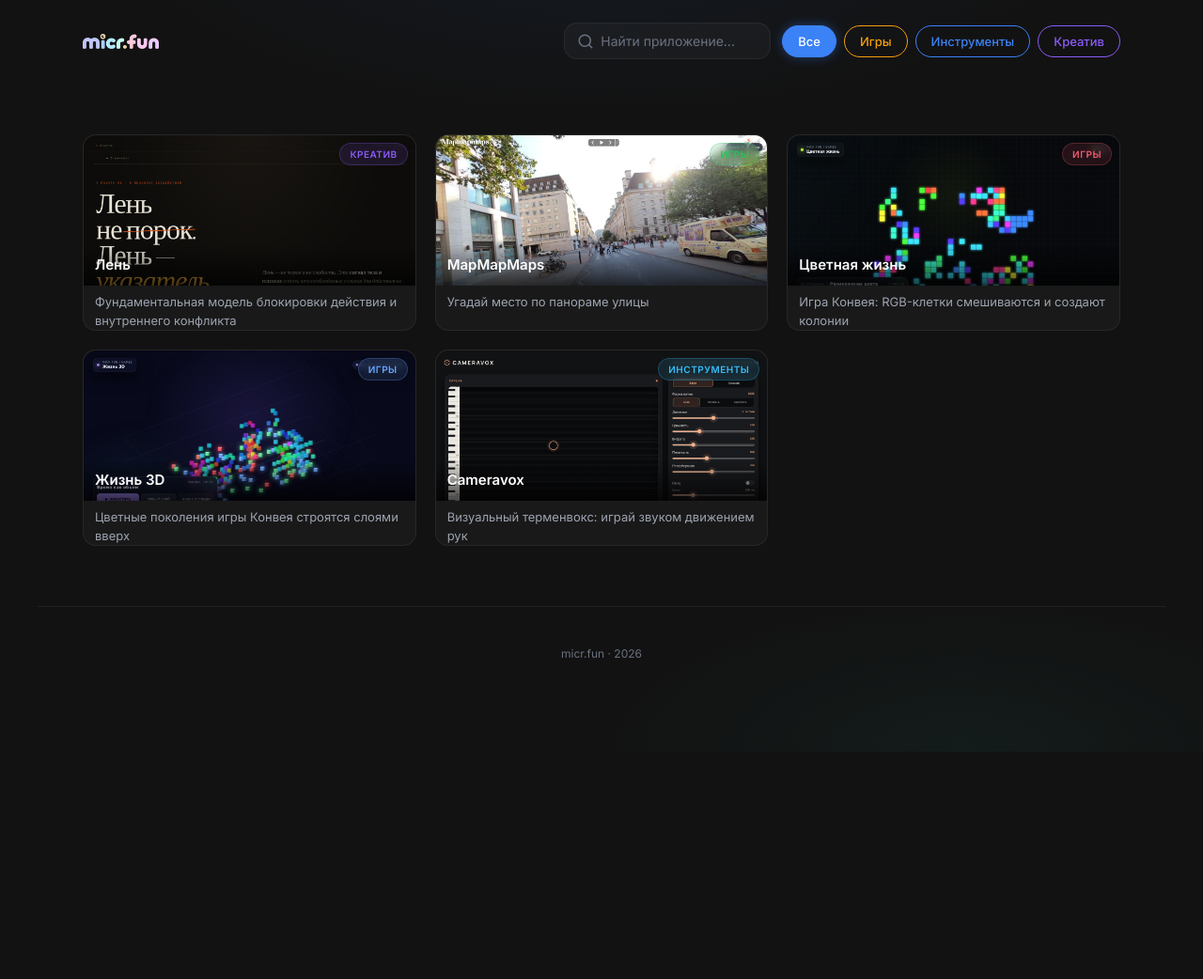
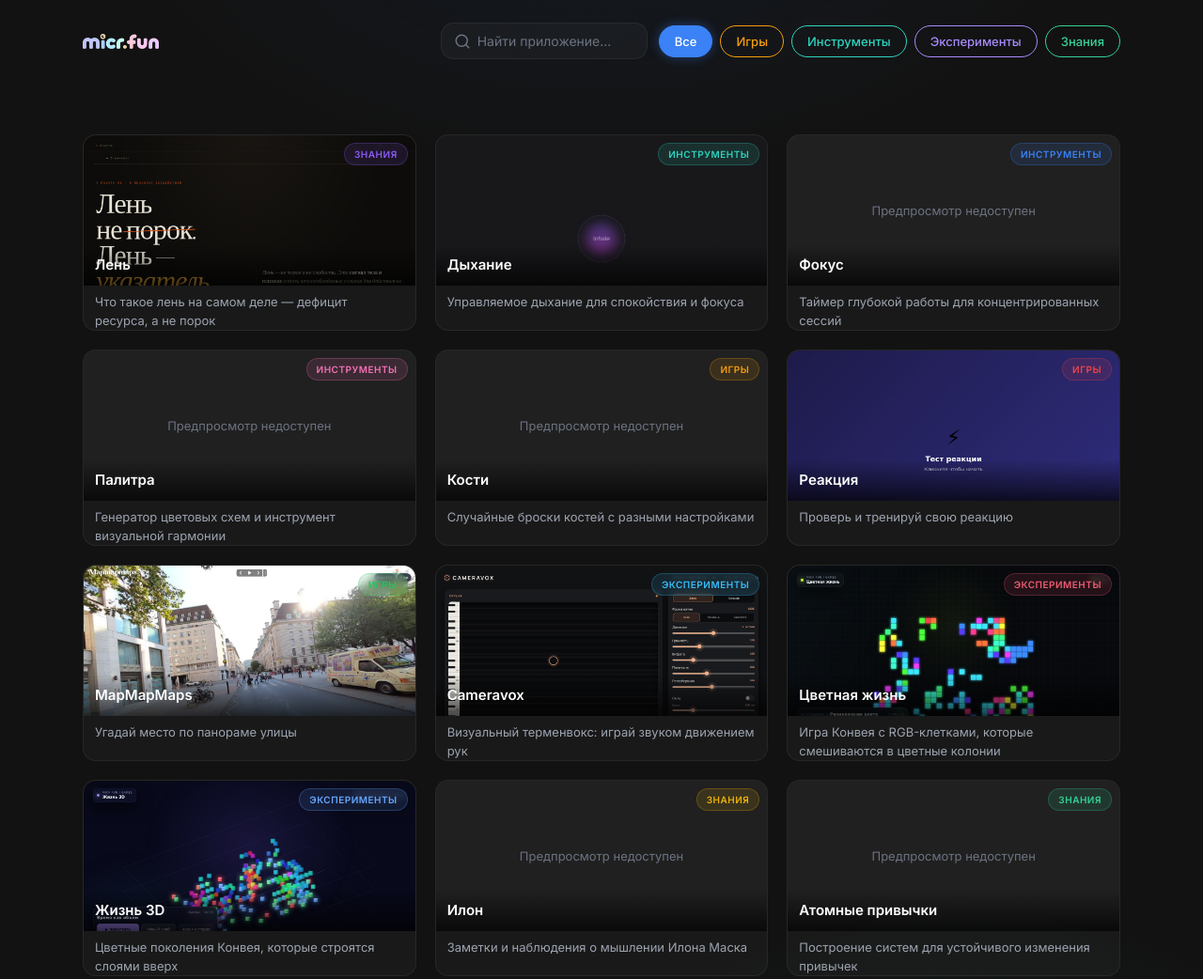
Before and after one commit to baver001/micr-catalog, a website: page index.html in a window 1280 px wide. Shown: the top 1042 px of the page at 94% size. Before the commit the page ends 800 px from the top, so only its background shows below. Drawn offline with Linux system fonts and the light colour scheme.

Commit message:
refactor(catalog): graph.json as single source of truth

```diff
--- a/data/graph.json
+++ b/data/graph.json
@@ -3,6 +3,8 @@
     "laziness": {
       "slug": "laziness",
       "category": "knowledge",
+      "url": "/laziness/",
+      "color": "#8b5cf6",
       "title": { "en": "Laziness", "ru": "Лень" },
       "description": { "en": "What laziness really is — a resource deficit, not a character flaw", "ru": "Что такое лень на самом деле — дефицит ресурса, а не порок" },
       "icon": "🦥",
@@ -12,6 +14,8 @@
     "breathing": {
       "slug": "breathing",
       "category": "tools",
+      "url": "/breathing/",
+      "color": "#2dd4bf",
       "title": { "en": "Breathing", "ru": "Дыхание" },
       "description": { "en": "Guided breathing exercises for calm and focus", "ru": "Управляемое дыхание для спокойствия и фокуса" },
       "icon": "🌬️",
@@ -21,6 +25,8 @@
     "focus": {
       "slug": "focus",
       "category": "tools",
+      "url": "/focus/",
+      "color": "#3b82f6",
       "title": { "en": "Focus", "ru": "Фокус" },
       "description": { "en": "Deep work timer for concentrated sessions", "ru": "Таймер глубокой работы для концентрированных сессий" },
       "icon": "🎯",
@@ -30,6 +36,8 @@
     "palette": {
       "slug": "palette",
       "category": "tools",
+      "url": "/palette/",
+      "color": "#f472b6",
       "title": { "en": "Palette", "ru": "Палитра" },
       "description": { "en": "Color scheme generator and visual harmony tool", "ru": "Генератор цветовых схем и инструмент визуальной гармонии" },
       "icon": "🎨",
@@ -39,6 +47,8 @@
     "dice": {
       "slug": "dice",
       "category": "games",
+      "url": "/dice/",
+      "color": "#f59e0b",
       "title": { "en": "Dice", "ru": "Кости" },
       "description": { "en": "Random dice rolls with multiple configurations", "ru": "Случайные броски костей с разными настройками" },
       "icon": "🎲",
@@ -48,15 +58,41 @@
     "reaction": {
       "slug": "reaction",
       "category": "games",
+      "url": "/reaction/",
+      "color": "#ef4444",
       "title": { "en": "Reaction", "ru": "Реакция" },
       "description": { "en": "Test and train your reaction time", "ru": "Проверь и тренируй свою реакцию" },
       "icon": "⚡",
       "links_to": [],
       "linked_from": []
     },
+    "mapmapmaps": {
+      "slug": "mapmapmaps",
+      "category": "games",
+      "url": "https://mapmapmaps.micr.fun/",
+      "color": "#22c55e",
+      "title": { "en": "MapMapMaps", "ru": "MapMapMaps" },
+      "description": { "en": "Guess the location from street panoramas", "ru": "Угадай место по панораме улицы" },
+      "icon": "🗺️",
+      "links_to": [],
+      "linked_from": []
+    },
+    "cameravox": {
+      "slug": "cameravox",
+      "category": "experiments",
+      "url": "https://cameravox.micr.fun/",
+      "color": "#38bdf8",
+      "title": { "en": "Cameravox", "ru": "Cameravox" },
+      "description": { "en": "A visual theremin: play sound by moving your hands", "ru": "Визуальный терменвокс: играй звуком движением рук" },
+      "icon": "🎹",
+      "links_to": [],
+      "linked_from": []
+    },
     "color-life": {
       "slug": "color-life",
-      "category": "games",
+      "category": "experiments",
+      "url": "/color-life/",
+      "color": "#ef5b73",
       "title": { "en": "Color Life", "ru": "Цветная жизнь" },
       "description": { "en": "Conway Life with RGB cells that mix into colonies", "ru": "Игра Конвея с RGB-клетками, которые смешиваются в цветные колонии" },
       "icon": "🌈",
@@ -65,7 +101,9 @@
     },
     "life-3d": {
       "slug": "life-3d",
-      "category": "games",
+      "category": "experiments",
+      "url": "/life-3d/",
+      "color": "#66a8ff",
       "title": { "en": "Life 3D", "ru": "Жизнь 3D" },
       "description": { "en": "Colored Conway generations rising as layers", "ru": "Цветные поколения Конвея, которые строятся слоями вверх" },
       "icon": "🧊",
@@ -75,6 +113,8 @@
     "elon": {
       "slug": "elon",
       "category": "knowledge",
+      "url": "/elon/",
+      "color": "#eab308",
       "title": { "en": "Elon", "ru": "Илон" },
       "description": { "en": "Notes and observations on Elon Musk's thinking", "ru": "Заметки и наблюдения о мышлении Илона Маска" },
       "icon": "🚀",
@@ -84,6 +124,8 @@
     "habits": {
       "slug": "habits",
       "category": "knowledge",
+      "url": "/habits/",
+      "color": "#34d399",
       "title": { "en": "Atomic Habits", "ru": "Атомные привычки" },
       "description": { "en": "Building systems for sustainable habit change", "ru": "Построение систем для устойчивого изменения привычек" },
       "icon": "🔄",
--- a/index.html
+++ b/index.html
@@ -490,7 +490,8 @@ body {
         <button class="filter-btn active" data-filter="all">Все</button>
         <button class="filter-btn" data-filter="games">Игры</button>
         <button class="filter-btn" data-filter="tools">Инструменты</button>
-        <button class="filter-btn" data-filter="creative">Креатив</button>
+        <button class="filter-btn" data-filter="experiments">Эксперименты</button>
+        <button class="filter-btn" data-filter="knowledge">Знания</button>
       </div>
     </div>
   </div>
@@ -505,102 +506,48 @@ body {
   micr.fun · 2026
 </footer>
 
+<script src="/js/catalog.js"></script>
 <script>
-const APPS = [
-  { id: 'laziness', name: 'Лень', description: 'Фундаментальная модель блокировки действия и внутреннего конфликта', category: 'creative', color: '#8b5cf6', views: 9200, url: '/laziness/', icon: 'coffee' },
-  { id: 'mapmapmaps', name: 'MapMapMaps', description: 'Угадай место по панораме улицы', category: 'games', color: '#22c55e', views: 0, url: 'https://mapmapmaps.micr.fun/', icon: 'map' },
-  { id: 'color-life', name: 'Цветная жизнь', description: 'Игра Конвея: RGB-клетки смешиваются и создают колонии', category: 'games', color: '#ef5b73', views: 0, url: '/color-life/', icon: 'sparkles' },
-  { id: 'life-3d', name: 'Жизнь 3D', description: 'Цветные поколения игры Конвея строятся слоями вверх', category: 'games', color: '#66a8ff', views: 0, url: '/life-3d/', icon: 'cube' },
-  { id: 'cameravox', name: 'Cameravox', description: 'Визуальный терменвокс: играй звуком движением рук', category: 'tools', color: '#38bdf8', views: 0, url: 'https://cameravox.micr.fun/', icon: 'camera' }
-];
-
-const CATEGORY_LABELS = {
-  all: 'Все',
-  games: 'Игры',
-  tools: 'Инструменты',
-  creative: 'Креатив'
-};
-
 const FILTER_COLORS = {
   all: '#3b82f6',
   games: '#f59e0b',
-  tools: '#3b82f6',
-  creative: '#8b5cf6'
+  tools: '#2dd4bf',
+  experiments: '#a78bfa',
+  knowledge: '#34d399'
 };
+
 const grid = document.getElementById('appGrid');
 const empty = document.getElementById('emptyState');
 const search = document.getElementById('search');
 const filterBtns = document.querySelectorAll('.filter-btn');
 
+let APPS = [];
 let activeFilter = 'all';
 let activeQuery = '';
 
-function createCard(app) {
-  const card = document.createElement('div');
-  card.className = 'app-card';
-  card.dataset.id = app.id;
-  card.dataset.category = app.category;
-  card.tabIndex = 0;
-  card.setAttribute('role', 'link');
-  card.setAttribute('aria-label', `Открыть ${app.name}`);
-
-  card.innerHTML = `
-    <div class="card-preview">
-      <img src="/data/previews/${app.id}.png?v=20260720-2" alt="Screenshot: ${app.name}" loading="lazy" onerror="handlePreviewError(this)">
-      <span class="card-badge-overlay" style="background:${app.color}20;color:${app.color};border:1px solid ${app.color}40">${CATEGORY_LABELS[app.category] || app.category}</span>
-      <div class="card-title-overlay">${app.name}</div>
-    </div>
-    <div class="card-desc">${app.description}</div>
-  `;
-
-  const openCard = () => {
-    window.location.href = app.url;
-  };
-
-  card.addEventListener('click', openCard);
-  card.addEventListener('keydown', (e) => {
-    if (e.key === 'Enter' || e.key === ' ') {
-      e.preventDefault();
-      openCard();
-    }
+function paintFilters() {
+  filterBtns.forEach(btn => {
+    btn.style.setProperty('--btn-color', FILTER_COLORS[btn.dataset.filter] || '#3b82f6');
   });
-
-  return card;
-}
-
-function handlePreviewError(image) {
-  image.onerror = null;
-  const missingPreview = document.createElement('span');
-  missingPreview.className = 'missing-preview';
-  missingPreview.textContent = 'Предпросмотр недоступен';
-  image.replaceWith(missingPreview);
 }
 
 function render() {
-  // Set filter button colors
-  filterBtns.forEach(btn => {
-    const cat = btn.dataset.filter;
-    btn.style.setProperty('--btn-color', FILTER_COLORS[cat] || '#3b82f6');
-  });
-
-  grid.innerHTML = '';
-  let count = 0;
-
-  for (const app of APPS) {
-    const matchesFilter = activeFilter === 'all' || app.category === activeFilter;
-    const q = activeQuery.toLowerCase();
-    const matchesSearch = !q || app.name.toLowerCase().includes(q) || app.description.toLowerCase().includes(q);
-
-    if (matchesFilter && matchesSearch) {
-      grid.appendChild(createCard(app));
-      count++;
-    }
-  }
-
-  empty.style.display = count === 0 ? 'block' : 'none';
+  MicrCatalog.render({ apps: APPS, gridEl: grid, emptyEl: empty, filter: activeFilter, query: activeQuery });
 }
 
-// Events
+async function init() {
+  try {
+    APPS = await MicrCatalog.load();
+  } catch (err) {
+    console.error('Failed to load graph.json:', err);
+    empty.textContent = 'Не удалось загрузить каталог';
+    empty.style.display = 'block';
+    return;
+  }
+  paintFilters();
+  render();
+}
+
 search.addEventListener('input', (e) => {
   activeQuery = e.target.value;
   render();
@@ -615,7 +562,7 @@ filterBtns.forEach(btn => {
   });
 });
 
-render();
+init();
 
 // Register service worker
 if ('serviceWorker' in navigator) {
--- /dev/null
+++ b/js/catalog.js
@@ -0,0 +1,78 @@
+/* micr.fun — общий каталог-рендерер из data/graph.json */
+(function () {
+  const CATEGORY_LABELS = {
+    games: 'Игры',
+    tools: 'Инструменты',
+    experiments: 'Эксперименты',
+    knowledge: 'Знания'
+  };
+
+  window.MicrCatalog = {
+    labels: CATEGORY_LABELS,
+
+    async load() {
+      const res = await fetch('/data/graph.json');
+      if (!res.ok) throw new Error('graph.json: HTTP ' + res.status);
+      const data = await res.json();
+      return Object.values(data.cells);
+    },
+
+    card(app) {
+      const name = app.title.ru;
+      const description = app.description.ru;
+      const el = document.createElement('div');
+      el.className = 'app-card';
+      el.dataset.id = app.slug;
+      el.dataset.category = app.category;
+      el.tabIndex = 0;
+      el.setAttribute('role', 'link');
+      el.setAttribute('aria-label', 'Открыть ' + name);
+
+      const label = CATEGORY_LABELS[app.category] || app.category;
+      const color = app.color || '#3b82f6';
+      el.innerHTML =
+        '<div class="card-preview">' +
+          '<img src="/data/previews/' + app.slug + '.png" alt="Screenshot: ' + name + '" loading="lazy" onerror="MicrCatalog.previewError(this)">' +
+          '<span class="card-badge-overlay" style="background:' + color + '20;color:' + color + ';border:1px solid ' + color + '40">' + label + '</span>' +
+          '<div class="card-title-overlay">' + name + '</div>' +
+        '</div>' +
+        '<div class="card-desc">' + description + '</div>';
+
+      const open = () => { window.location.href = app.url; };
+      el.addEventListener('click', open);
+      el.addEventListener('keydown', (e) => {
+        if (e.key === 'Enter' || e.key === ' ') { e.preventDefault(); open(); }
+      });
+      return el;
+    },
+
+    previewError(image) {
+      image.onerror = null;
+      const span = document.createElement('span');
+      span.className = 'missing-preview';
+      span.textContent = 'Предпросмотр недоступен';
+      image.replaceWith(span);
+    },
+
+    /* opts: { apps, gridEl, emptyEl, filter, query } */
+    render(opts) {
+      const grid = opts.gridEl;
+      grid.innerHTML = '';
+      let count = 0;
+      const q = (opts.query || '').toLowerCase();
+
+      for (const app of opts.apps) {
+        const matchesFilter = !opts.filter || opts.filter === 'all' || app.category === opts.filter;
+        const matchesSearch = !q ||
+          app.title.ru.toLowerCase().includes(q) ||
+          app.description.ru.toLowerCase().includes(q);
+        if (matchesFilter && matchesSearch) {
+          grid.appendChild(this.card(app));
+          count++;
+        }
+      }
+      if (opts.emptyEl) opts.emptyEl.style.display = count === 0 ? 'block' : 'none';
+      return count;
+    }
+  };
+})();
```
